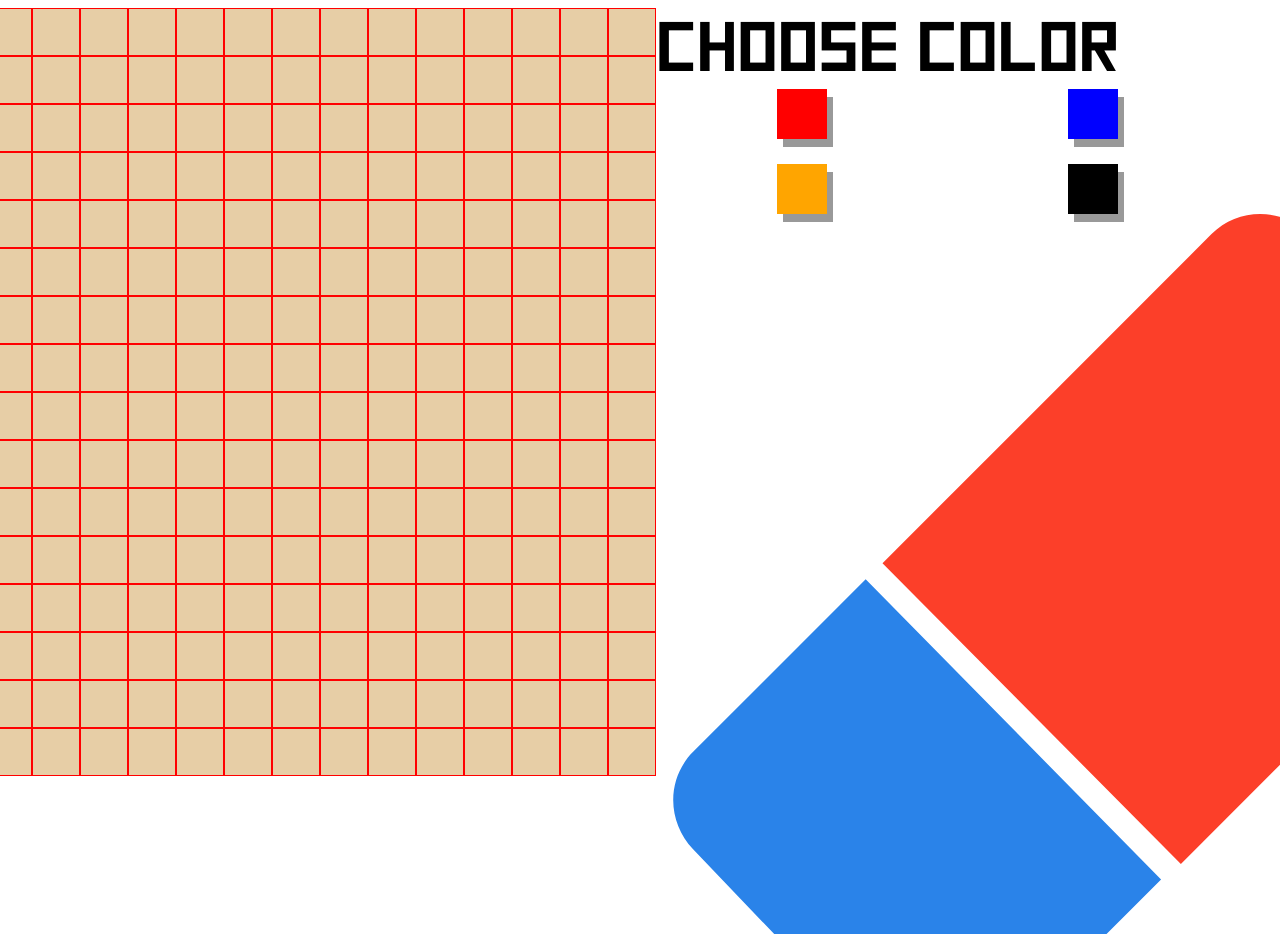
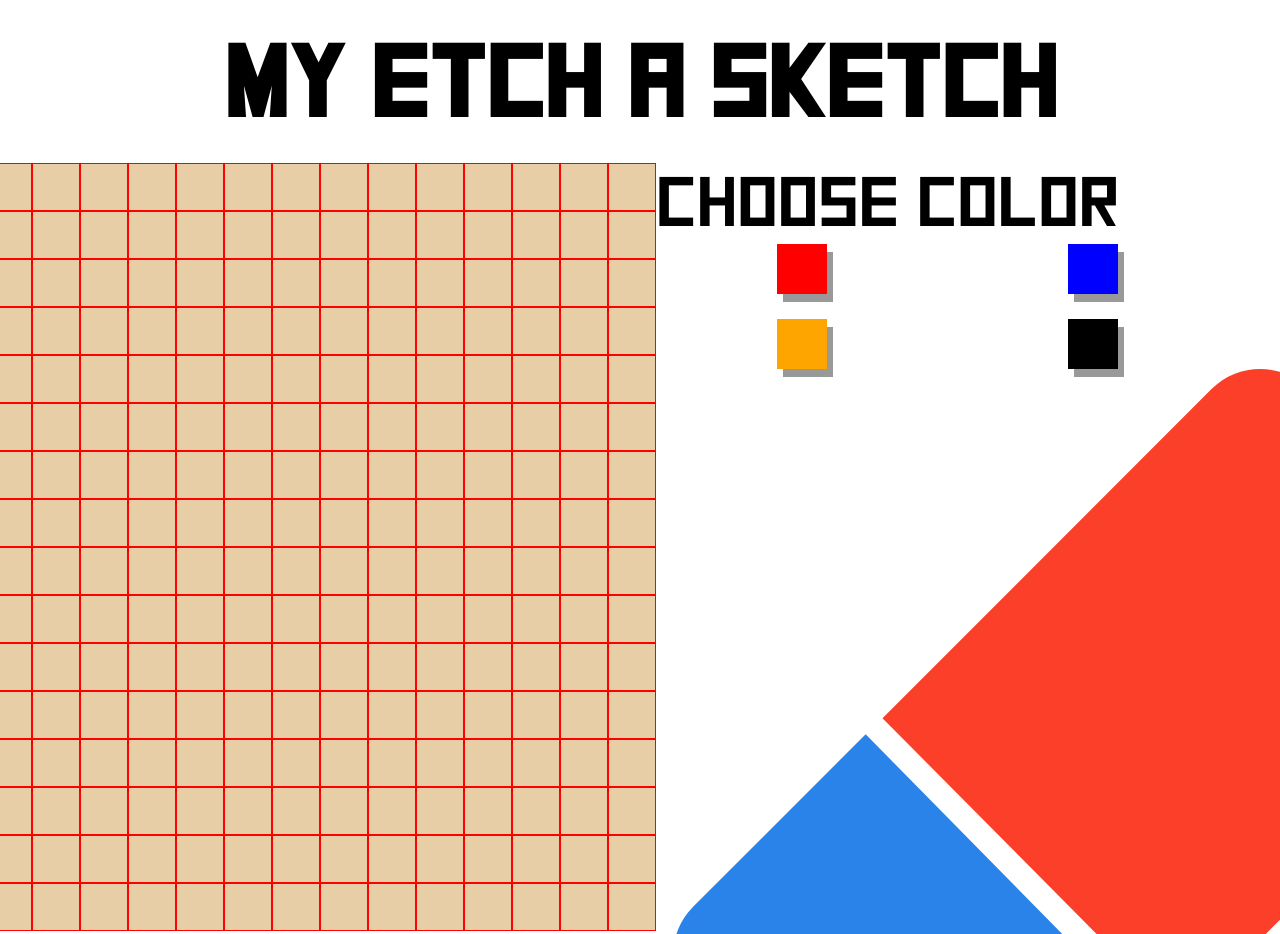
Before and after one commit to patrickfeeney03/etch-a-sketch, a plain HTML site: page index.html in a window 1280 px wide. Shown: the top 934 px of the page. Drawn offline with Linux system fonts and the light colour scheme.

Commit message:
Add simple title

```diff
--- a/index.html
+++ b/index.html
@@ -12,7 +12,9 @@
   <!--
     <button class="grid-amount-prompt">Set Grid Size</button>
     -->
-
+  <div class="header">
+    <h1 class="large-title" id="main-title">My Etch A Sketch</h1>
+  </div>
   <div class="middle-container flex-row">
     <div class="flex-col" id="left-col">
       <p class="small-title">Set Size</p>
--- a/style.css
+++ b/style.css
@@ -18,6 +18,16 @@ body {
   flex-direction: column;
   align-items: center;
   justify-content: center;
+}
+
+.large-title {
+  font-family: "Square";
+  font-size: 100px;
+  margin: 0;
+}
+
+#main-title {
+  margin: 20px 0 20px 0;
 }
 
 .flex-row {
```
